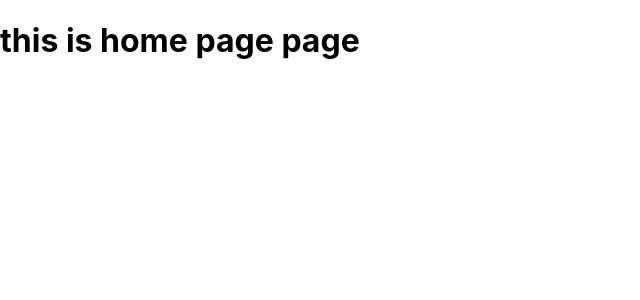
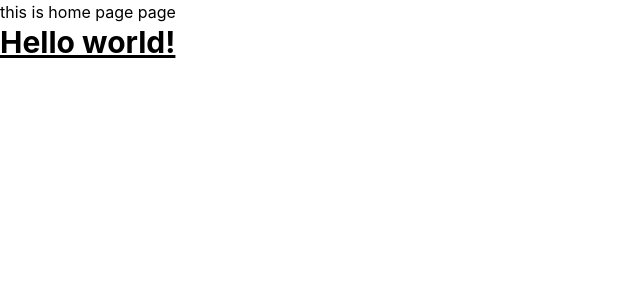
Before and after one commit to Eity2021/Doctor-Appoinment-project-Client, a React (Create React App) app: page / in a window 1280 px wide. Shown: the top 300 px of the page, without its empty margins (0-640 px from the left). Built offline with nearby package versions, Linux system fonts and the light colour scheme.

Commit message:
tailwind css fully setup

```diff
--- a/src/Doctor/Home/Home.js
+++ b/src/Doctor/Home/Home.js
@@ -4,6 +4,9 @@
   return (
     <div>
       <h1>this is home page page</h1>
+      <h1 className="text-3xl font-bold underline">
+      Hello world!
+    </h1>
     </div>
   );
 };
--- a/tailwind.config.js
+++ b/tailwind.config.js
@@ -1,6 +1,8 @@
 /** @type {import('tailwindcss').Config} */
 module.exports = {
-  content: [],
+  content: [
+    "./src/**/*.{js,jsx,ts,tsx}",
+  ],
   theme: {
     extend: {},
   },
```
Also changed, not shown: src/index.css (+7 -3 lines).
